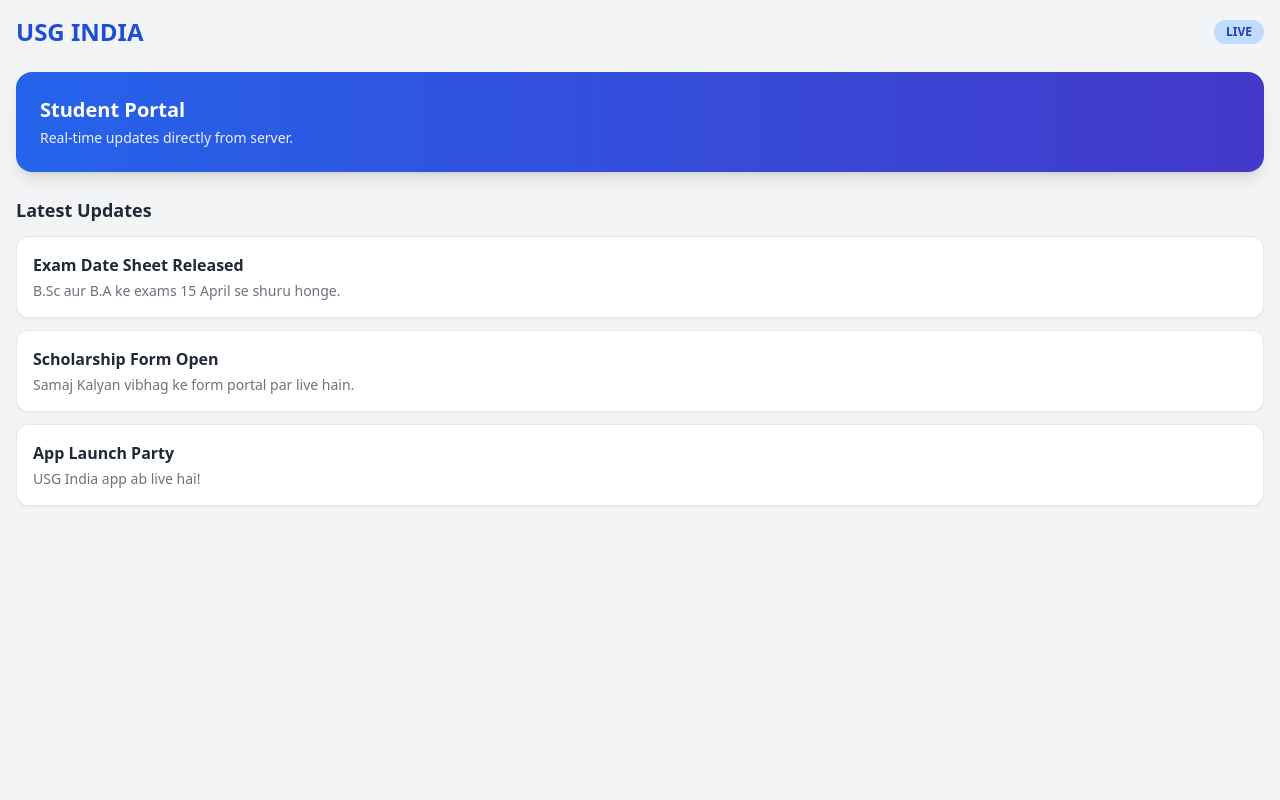
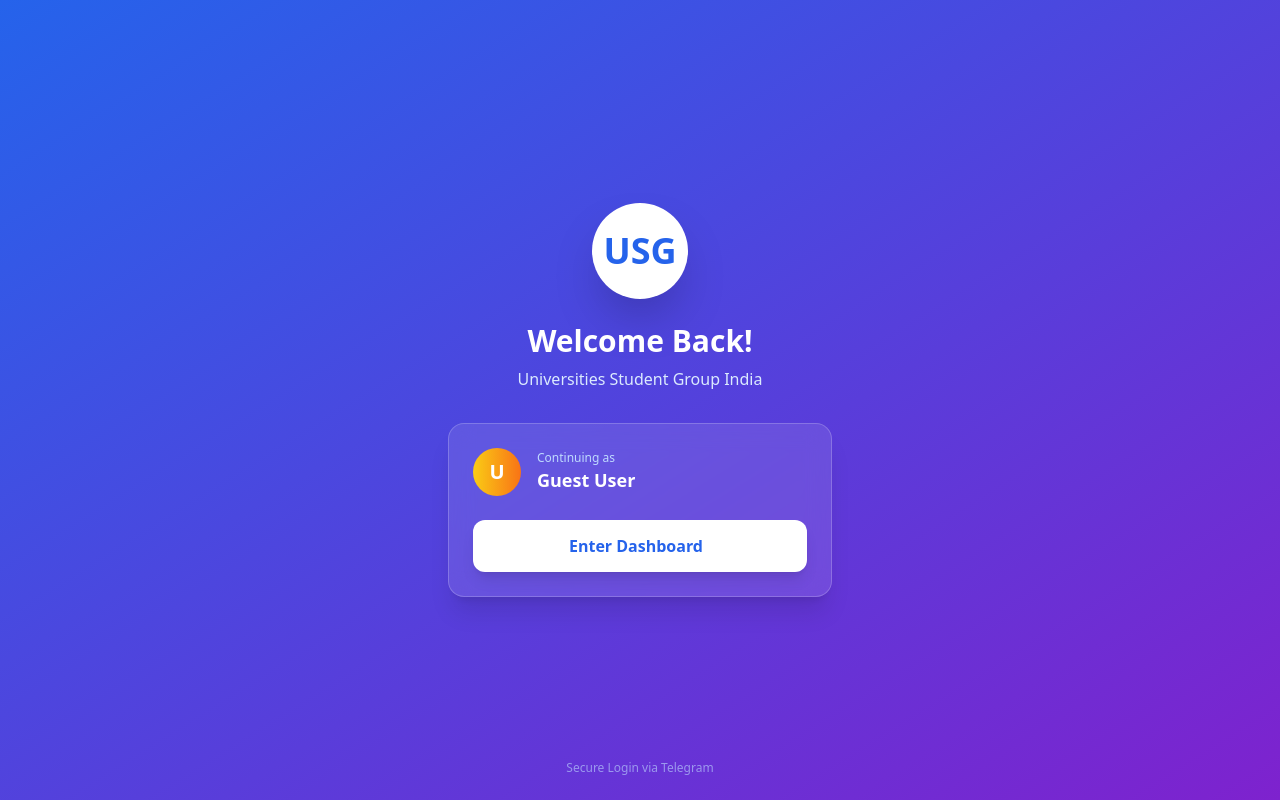
Before and after one commit to geetasaini2042/TG-RU1, a React (Vite) app: page / in a window 1280 px wide. Built offline with nearby package versions, Linux system fonts and the light colour scheme.

Commit message:
Update App.jsx

```diff
--- a/src/App.jsx
+++ b/src/App.jsx
@@ -1,70 +1,153 @@
 import { useState, useEffect } from 'react';
-import { Loader2 } from 'lucide-react';
+import { Loader2, Home, Newspaper, User, LogOut } from 'lucide-react';
+import Login from './Login'; // Login page import kiya
 
 function App() {
+  const [isLoggedIn, setIsLoggedIn] = useState(false);
+  const [userData, setUserData] = useState(null);
+  const [activeTab, setActiveTab] = useState('home');
   const [data, setData] = useState([]);
   const [loading, setLoading] = useState(true);
 
+  // --- 1. CHECK LOGIN STATUS ---
   useEffect(() => {
-    // TELEGRAM EXPAND
-    if(window.Telegram?.WebApp) {
-        window.Telegram.WebApp.expand();
+    // Check karein kya user pehle se logged in hai?
+    const savedUser = localStorage.getItem('usg_user');
+    if (savedUser) {
+        setUserData(JSON.parse(savedUser));
+        setIsLoggedIn(true);
     }
+  }, []);
 
-    // --- RENDER API CALL ---
-    // Yaha apna Render API URL daalna
+  // --- 2. FETCH DATA ---
+  useEffect(() => {
+    if (isLoggedIn) {
+        // Data tabhi fetch karo jab banda andar aa jaye
         fetch('./updates.json')
         .then(res => res.json())
         .then(result => {
-        setData(result); // Maan lo result ek array hai updates ka
+            setData(result);
             setLoading(false);
         })
         .catch(err => {
-        console.error("API Error:", err);
-        // Fallback fake data agar API abhi ready nahi hai
-        setData([
-            {id:1, title: "Server Connecting...", desc: "Waiting for Render API"}
-        ]);
+            console.error("Error:", err);
             setLoading(false);
         });
-  }, []);
+    }
+  }, [isLoggedIn]);
 
+  // --- 3. LOGIN FUNCTION ---
+  const handleLogin = (tgUser) => {
+      const userObj = tgUser || { first_name: "Guest", last_name: "Student" };
+      setUserData(userObj);
+      setIsLoggedIn(true);
+      // LocalStorage me save karein taaki refresh karne par logout na ho
+      localStorage.setItem('usg_user', JSON.stringify(userObj));
+  };
+
+  // --- 4. LOGOUT FUNCTION ---
+  const handleLogout = () => {
+      localStorage.removeItem('usg_user');
+      setIsLoggedIn(false);
+      setUserData(null);
+  };
+
+  // === AGAR LOGIN NAHI HAI TO LOGIN PAGE DIKHAO ===
+  if (!isLoggedIn) {
+      return <Login onLogin={handleLogin} />;
+  }
+
+  // === MAIN APP UI ===
   return (
-    <div className="min-h-screen bg-gray-100 p-4 font-sans">
-      <header className="flex justify-between items-center mb-6">
-        <h1 className="text-2xl font-bold text-blue-700">USG INDIA</h1>
-        <div className="bg-blue-200 text-blue-800 px-3 py-1 rounded-full text-xs font-bold">
-            LIVE
+    <div className="min-h-screen bg-gray-50 pb-24 font-sans text-gray-800">
+
+      {/* HEADER */}
+      <header className="bg-white p-4 sticky top-0 z-10 shadow-sm flex justify-between items-center">
+        <div>
+            <p className="text-xs text-gray-400">Namaste,</p>
+            <h1 className="text-lg font-bold text-blue-700">
+                {userData?.first_name} {userData?.last_name}
+            </h1>
+        </div>
+        <div className="w-9 h-9 bg-blue-100 rounded-full flex items-center justify-center text-blue-600 font-bold border border-blue-200">
+            {userData?.first_name[0]}
         </div>
       </header>
 
-      {/* Hero Section */}
-      <div className="bg-gradient-to-r from-blue-600 to-indigo-700 rounded-2xl p-6 text-white shadow-lg mb-6">
-        <h2 className="text-xl font-bold">Student Portal</h2>
-        <p className="opacity-90 text-sm mt-1">Real-time updates directly from server.</p>
+      <main className="p-4">
+
+        {/* === HOME TAB === */}
+        {activeTab === 'home' && (
+            <div className="space-y-5">
+                {/* Hero Card */}
+                <div className="bg-gradient-to-r from-blue-600 to-indigo-600 rounded-2xl p-5 text-white shadow-lg relative overflow-hidden">
+                    <div className="absolute right-[-20px] top-[-20px] w-24 h-24 bg-white/20 rounded-full blur-xl"></div>
+                    <h2 className="text-xl font-bold mb-1">USG Updates</h2>
+                    <p className="text-blue-100 text-sm mb-3">Stay updated with university news.</p>
                 </div>
 
-      {/* Content Area */}
+                {/* Updates List */}
                 <div>
-        <h3 className="text-lg font-bold text-gray-800 mb-3">Latest Updates</h3>
-
+                    <h3 className="font-bold text-gray-700 mb-3">Recent Notices</h3>
                     {loading ? (
-          <div className="flex justify-center mt-10">
-            <Loader2 className="animate-spin text-blue-600" size={40} />
-          </div>
+                        <div className="flex justify-center py-8"><Loader2 className="animate-spin text-blue-500"/></div>
                     ) : (
                         <div className="space-y-3">
-            {data.map((item, index) => (
-              <div key={index} className="bg-white p-4 rounded-xl shadow-sm border border-gray-200">
-                <h4 className="font-bold text-gray-800">{item.title}</h4>
-                <p className="text-sm text-gray-500 mt-1">{item.desc || "Tap to view details"}</p>
+                            {data.map((item) => (
+                                <div key={item.id} className="bg-white p-4 rounded-xl shadow-sm border border-gray-100">
+                                    <div className="flex justify-between items-start">
+                                        <h4 className="font-bold text-sm text-gray-800">{item.title}</h4>
+                                        {item.urgent && <span className="text-[10px] bg-red-100 text-red-500 px-2 py-0.5 rounded-full font-bold">NEW</span>}
+                                    </div>
+                                    <p className="text-xs text-gray-500 mt-1">{item.desc}</p>
+                                    <p className="text-[10px] text-gray-400 mt-2 text-right">{item.date}</p>
                                 </div>
                             ))}
                         </div>
                     )}
                 </div>
             </div>
-  )
+        )}
+
+        {/* === PROFILE TAB === */}
+        {activeTab === 'profile' && (
+            <div className="flex flex-col items-center pt-8 space-y-4">
+                <div className="w-24 h-24 bg-gray-200 rounded-full flex items-center justify-center text-4xl text-gray-400 border-4 border-white shadow-lg">
+                    {userData?.first_name[0]}
+                </div>
+                <div className="text-center">
+                    <h2 className="text-xl font-bold">{userData?.first_name} {userData?.last_name}</h2>
+                    <p className="text-sm text-gray-500">Student Member</p>
+                </div>
+
+                <div className="w-full bg-white rounded-xl shadow-sm mt-6 overflow-hidden">
+                    <button onClick={handleLogout} className="w-full p-4 text-left flex items-center gap-3 text-red-500 hover:bg-red-50 transition-colors">
+                        <LogOut size={20} />
+                        <span className="font-medium">Logout</span>
+                    </button>
+                </div>
+            </div>
+        )}
+      </main>
+
+      {/* BOTTOM NAVIGATION */}
+      <div className="fixed bottom-0 left-0 w-full bg-white border-t border-gray-200 px-6 py-3 flex justify-around items-center z-50 pb-5">
+        <button onClick={() => setActiveTab('home')} className={`flex flex-col items-center gap-1 ${activeTab === 'home' ? 'text-blue-600' : 'text-gray-400'}`}>
+            <Home size={24} />
+            <span className="text-[10px] font-medium">Home</span>
+        </button>
+        <button onClick={() => setActiveTab('feeds')} className={`flex flex-col items-center gap-1 ${activeTab === 'feeds' ? 'text-blue-600' : 'text-gray-400'}`}>
+            <Newspaper size={24} />
+            <span className="text-[10px] font-medium">Feeds</span>
+        </button>
+        <button onClick={() => setActiveTab('profile')} className={`flex flex-col items-center gap-1 ${activeTab === 'profile' ? 'text-blue-600' : 'text-gray-400'}`}>
+            <User size={24} />
+            <span className="text-[10px] font-medium">Profile</span>
+        </button>
+      </div>
+
+    </div>
+  );
 }
 
-export default App
+export default App;
```
Lines whose indentation alone changed are shown as unchanged.
